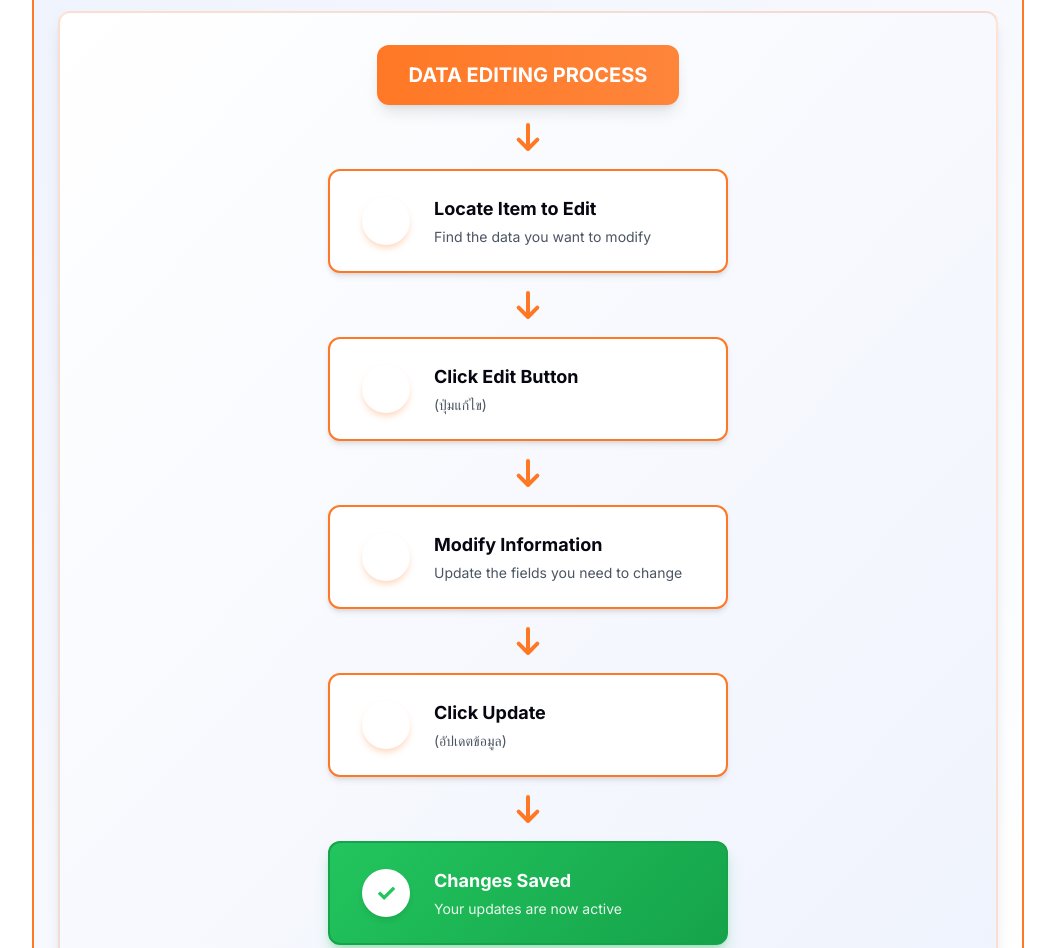
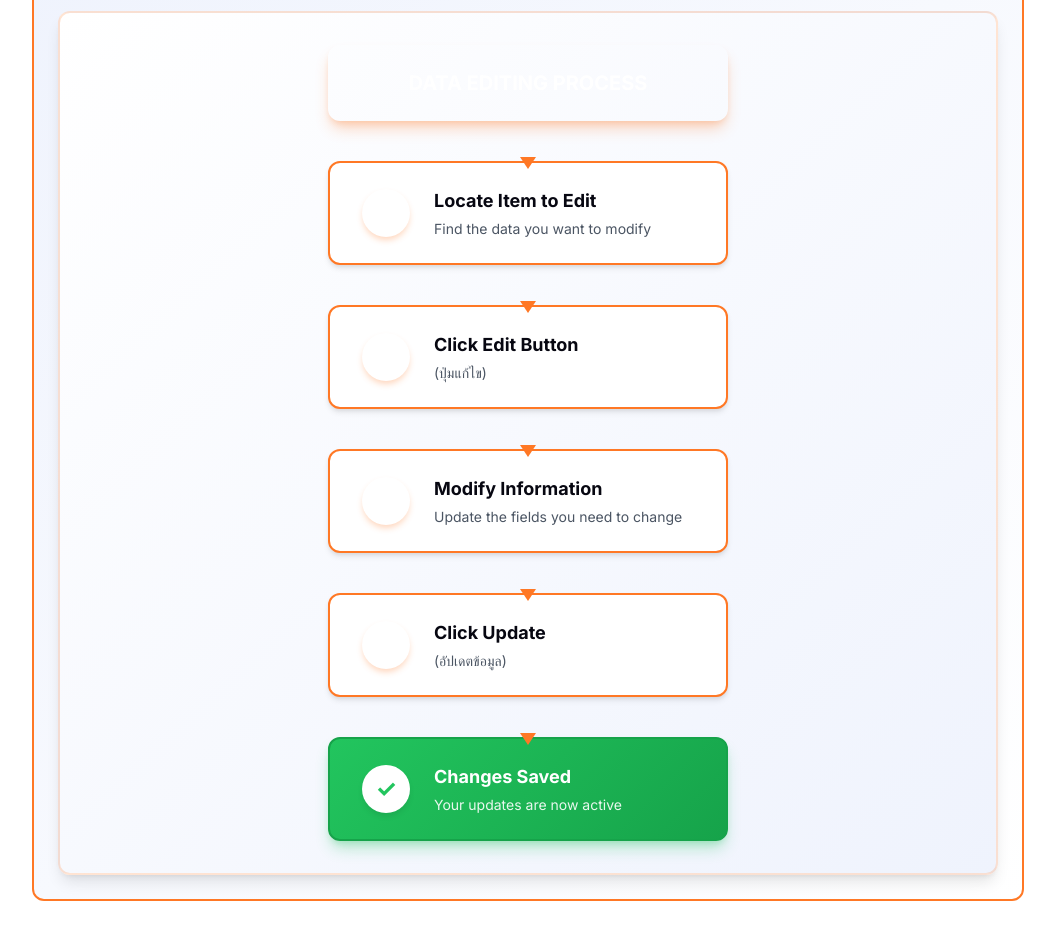
Before and after one commit to Mana-MES/mana-manual, a website built with Vite: page manuals/04-editing-data.html in a window 1280 px wide. Shown: the part 520-1468 px from the top of the page, without its empty margins (112-1167 px from the left). Built offline with nearby package versions, Linux system fonts and the light colour scheme.

Commit message:
Connect flow diagram arrows for better visual continuity

```diff
--- a/manuals/04-editing-data.html
+++ b/manuals/04-editing-data.html
@@ -179,6 +179,48 @@
             flex-shrink: 0;
             box-shadow: 0 4px 6px -1px rgba(0, 0, 0, 0.1);
         }
+        .flow-diagram-container {
+            display: flex;
+            flex-direction: column;
+            align-items: center;
+            width: 100%;
+        }
+        .flow-header-box {
+            background: linear-gradient(to right, #FF7825, #FF7825/90);
+            color: white;
+            border-radius: 12px;
+            padding: 1.5rem 2rem;
+            box-shadow: 0 10px 15px -3px rgba(255, 120, 37, 0.3), 0 4px 6px -2px rgba(255, 120, 37, 0.2);
+            transform: scale(1);
+            transition: transform 0.3s ease;
+            width: 100%;
+            max-width: 400px;
+        }
+        .flow-header-box:hover {
+            transform: scale(1.05);
+        }
+        .flow-connector {
+            width: 4px;
+            height: 40px;
+            background: linear-gradient(to bottom, #FF7825, #FF7825/80);
+            position: relative;
+            margin: 0 auto;
+            display: flex;
+            align-items: flex-end;
+            justify-content: center;
+        }
+        .flow-connector::after {
+            content: '';
+            position: absolute;
+            bottom: -8px;
+            left: 50%;
+            transform: translateX(-50%);
+            width: 0;
+            height: 0;
+            border-left: 8px solid transparent;
+            border-right: 8px solid transparent;
+            border-top: 12px solid #FF7825;
+        }
     </style>
 </head>
 <body class="bg-white">
@@ -292,18 +334,14 @@
                 </h2>
                 <div class="bg-gradient-to-br from-white to-[#EFF3FD] rounded-xl p-8 border-2 border-[#FF7825]/20 shadow-lg">
                     <!-- Flow Diagram -->
-                    <div class="flex flex-col items-center space-y-4">
+                    <div class="flow-diagram-container">
                         <!-- Header Box -->
-                        <div class="bg-gradient-to-r from-[#FF7825] to-[#FF7825]/90 text-white rounded-xl px-8 py-4 shadow-lg transform hover:scale-105 transition-transform">
+                        <div class="flow-header-box">
                             <h3 class="text-xl font-bold text-center" data-i18n="content.flow.header">DATA EDITING PROCESS</h3>
                         </div>
 
-                        <!-- Arrow Down -->
-                        <div class="flex flex-col items-center">
-                            <svg class="w-8 h-8 text-[#FF7825]" fill="none" stroke="currentColor" viewBox="0 0 24 24">
-                                <path stroke-linecap="round" stroke-linejoin="round" stroke-width="3" d="M19 14l-7 7m0 0l-7-7m7 7V3"></path>
-                            </svg>
-                        </div>
+                        <!-- Connecting Line with Arrow -->
+                        <div class="flow-connector"></div>
 
                         <!-- Step 1 -->
                         <div class="flow-step">
@@ -314,12 +352,8 @@
                             </div>
                         </div>
 
-                        <!-- Arrow Down -->
-                        <div class="flex flex-col items-center">
-                            <svg class="w-8 h-8 text-[#FF7825]" fill="none" stroke="currentColor" viewBox="0 0 24 24">
-                                <path stroke-linecap="round" stroke-linejoin="round" stroke-width="3" d="M19 14l-7 7m0 0l-7-7m7 7V3"></path>
-                            </svg>
-                        </div>
+                        <!-- Connecting Line with Arrow -->
+                        <div class="flow-connector"></div>
 
                         <!-- Step 2 -->
                         <div class="flow-step">
@@ -330,12 +364,8 @@
                             </div>
                         </div>
 
-                        <!-- Arrow Down -->
-                        <div class="flex flex-col items-center">
-                            <svg class="w-8 h-8 text-[#FF7825]" fill="none" stroke="currentColor" viewBox="0 0 24 24">
-                                <path stroke-linecap="round" stroke-linejoin="round" stroke-width="3" d="M19 14l-7 7m0 0l-7-7m7 7V3"></path>
-                            </svg>
-                        </div>
+                        <!-- Connecting Line with Arrow -->
+                        <div class="flow-connector"></div>
 
                         <!-- Step 3 -->
                         <div class="flow-step">
@@ -346,12 +376,8 @@
                             </div>
                         </div>
 
-                        <!-- Arrow Down -->
-                        <div class="flex flex-col items-center">
-                            <svg class="w-8 h-8 text-[#FF7825]" fill="none" stroke="currentColor" viewBox="0 0 24 24">
-                                <path stroke-linecap="round" stroke-linejoin="round" stroke-width="3" d="M19 14l-7 7m0 0l-7-7m7 7V3"></path>
-                            </svg>
-                        </div>
+                        <!-- Connecting Line with Arrow -->
+                        <div class="flow-connector"></div>
 
                         <!-- Step 4 -->
                         <div class="flow-step">
@@ -362,12 +388,8 @@
                             </div>
                         </div>
 
-                        <!-- Arrow Down -->
-                        <div class="flex flex-col items-center">
-                            <svg class="w-8 h-8 text-[#FF7825]" fill="none" stroke="currentColor" viewBox="0 0 24 24">
-                                <path stroke-linecap="round" stroke-linejoin="round" stroke-width="3" d="M19 14l-7 7m0 0l-7-7m7 7V3"></path>
-                            </svg>
-                        </div>
+                        <!-- Connecting Line with Arrow -->
+                        <div class="flow-connector"></div>
 
                         <!-- Success Step -->
                         <div class="flow-step-success">
```
